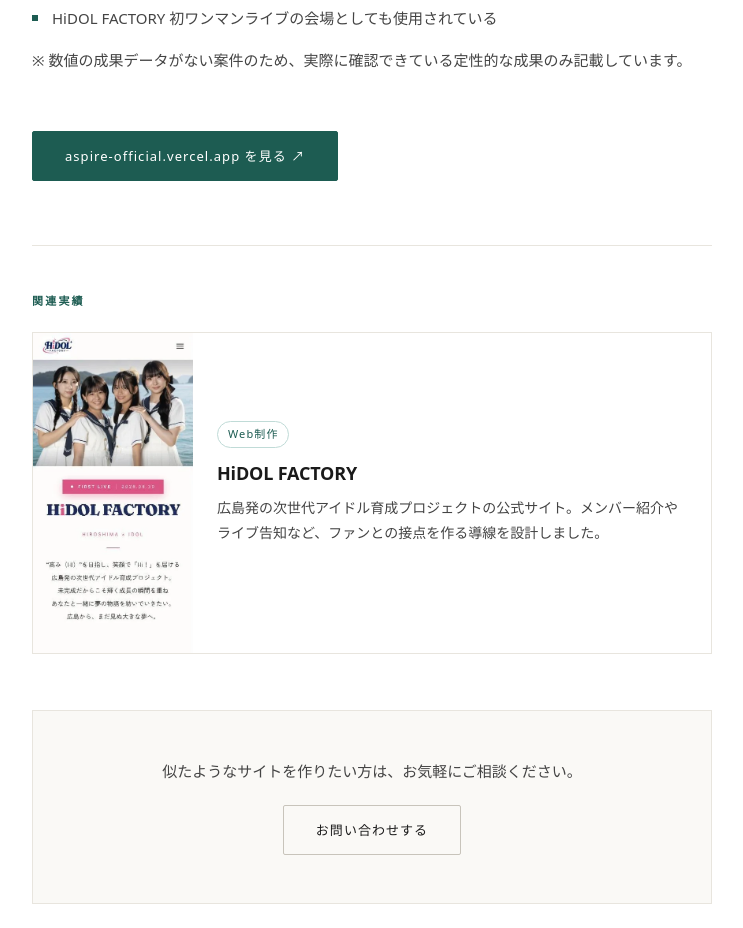
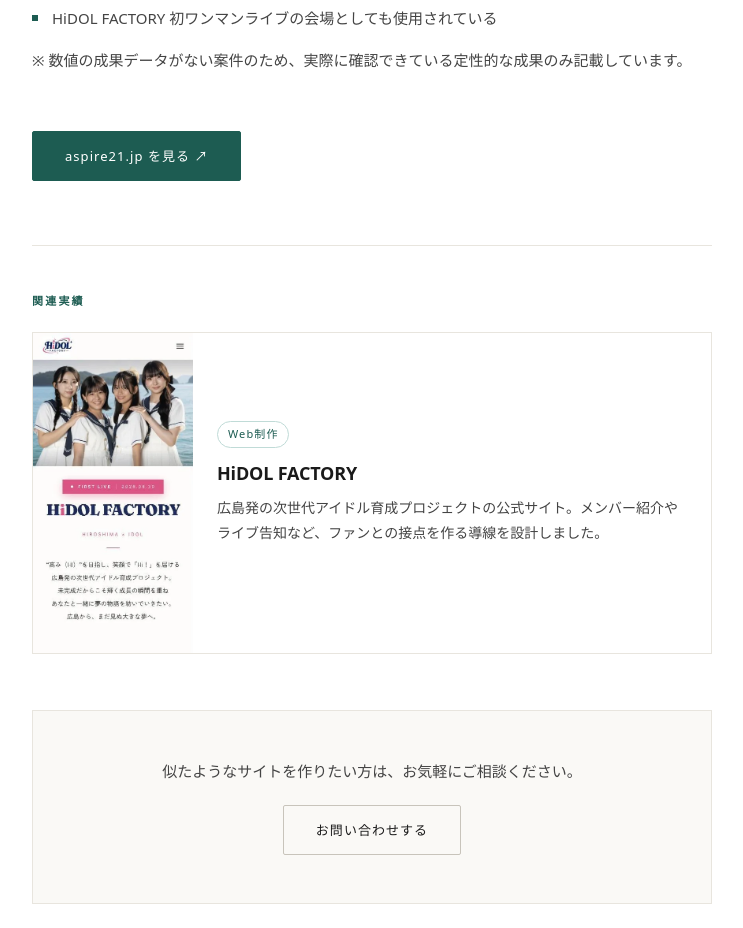
Before and after one commit to Sho-Um/sho-school, a React (Vite) app: page /works/aspire in a window 1280 px wide. Shown: the part 2060-2988 px from the top of the page, without its empty margins (268-1011 px from the left). Built offline with nearby package versions, Linux system fonts and the light colour scheme.

Commit message:
ASPIREの制作実績リンク先を aspire21.jp に変更
Co-Authored-By: Claude Sonnet 5.5 <noreply@anthropic.com>

```diff
--- a/src/data/works.js
+++ b/src/data/works.js
@@ -80,8 +80,8 @@ export const works = [
         'HiDOL FACTORY 初ワンマンライブの会場としても使用されている',
       ],
     },
-    url: 'https://aspire-official.vercel.app/',
-    domain: 'aspire-official.vercel.app',
+    url: 'https://aspire21.jp/',
+    domain: 'aspire21.jp',
     image: {
       src: aspireImg,
       alt: 'ASPIRE 公式サイトのトップページ（スマートフォン表示）',
```
